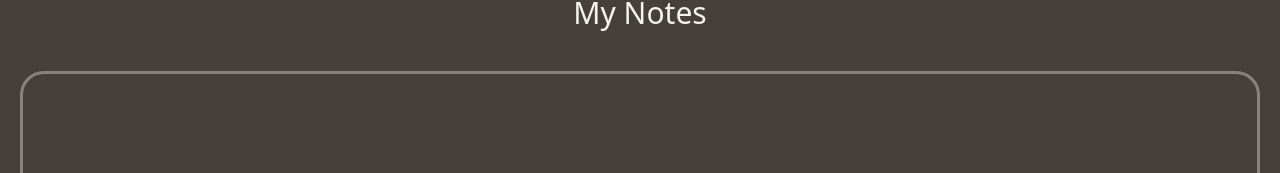
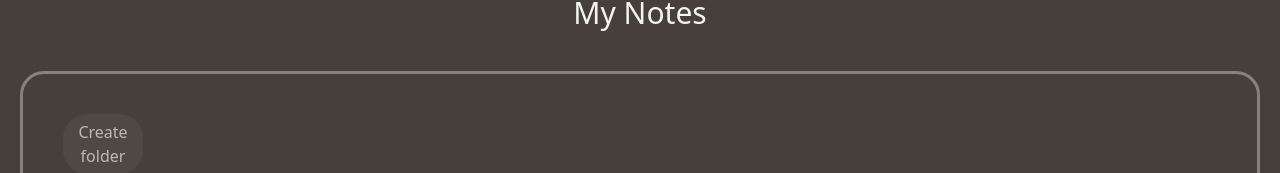
Before and after one commit to yusefzzz/notible-app, a React (Vite) app: page / in a window 1280 px wide. Shown: the part 779-952 px from the top of the page. Built offline with nearby package versions, Linux system fonts and the light colour scheme.

Commit message:
started folder option

```diff
--- a/notible/src/App.tsx
+++ b/notible/src/App.tsx
@@ -3,7 +3,7 @@ import './index.css';
 import Loading from './components/Loading.tsx';
 import NoteCard from './components/NoteCard.tsx';
 import SmallButton from './components/SmallButton.tsx';
-import { div } from 'framer-motion/client';
+import { button, div } from 'framer-motion/client';
 
 ////import { BrowserRouter, Routes, Route, useNavigate } from "react-router-dom";
 //import reactLogo from './assets/react.svg'
@@ -143,7 +143,11 @@ const App = () => {
                 {isLoading?(
                     <Loading />
                 ) : (
-                    <div className='grid grid-cols-5 p-10 gap-5 '>
+                    <>
+                        <div className='ml-10 mt-10'>
+                            <SmallButton label='Create folder' onPressed={() => updateNote()}/>
+                        </div>
+                        <div className='grid grid-cols-5 p-10 gap-5'>
                             {
                             notesList? (
                                 notesList.map((note: any, i: number) => (
@@ -161,6 +165,7 @@ const App = () => {
 
                             }
                         </div>
+                    </>
                 )}
             </div>
         </div>
```
Lines whose indentation alone changed are shown as unchanged.
